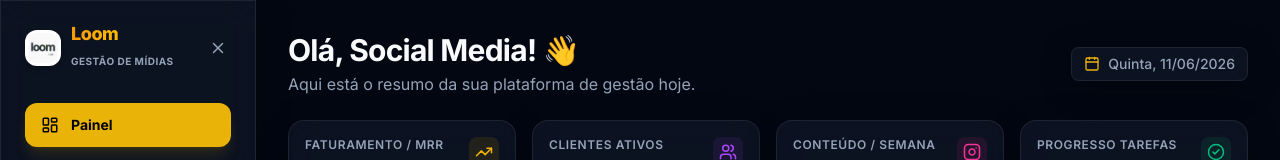
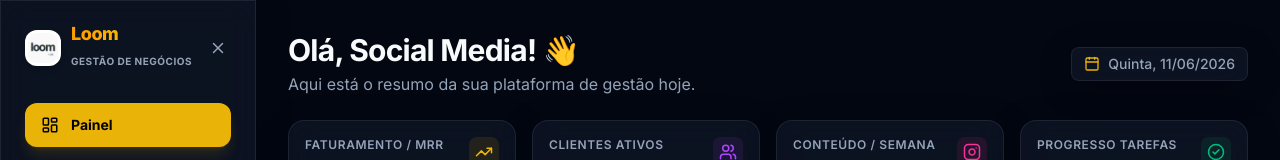
Before and after one commit to DabliuL/Socialoom, a React (Vite) app: page / in a window 1280 px wide. Shown: the top 160 px of the page. Built offline with nearby package versions, Linux system fonts and the light colour scheme.

Commit message:
style: change sidebar subtitle from Gestão de Mídias to Gestão de Negócios

```diff
--- a/index.html
+++ b/index.html
@@ -4,7 +4,7 @@
     <meta charset="UTF-8" />
     <link rel="icon" type="image/jpeg" href="/favicon.jpg" />
     <meta name="viewport" content="width=device-width, initial-scale=1.0, maximum-scale=1.0, user-scalable=no, viewport-fit=cover" />
-    <title>Loom - Gestão de Mídias</title>
+    <title>Loom - Gestão de Negócios</title>
     <!-- Google Fonts: Inter -->
     <link rel="preconnect" href="https://fonts.googleapis.com">
     <link rel="preconnect" href="https://fonts.gstatic.com" crossorigin>
--- a/src/App.jsx
+++ b/src/App.jsx
@@ -361,7 +361,7 @@ export default function App() {
               <img src={logoImg} alt="Logo" className="w-9 h-9 rounded-xl object-cover bg-white p-0.5 border border-glass-border shadow-md" />
               <div>
                 <h1 className="text-lg font-extrabold tracking-tight bg-gradient-to-r from-amber-500 to-yellow-300 bg-clip-text text-transparent leading-none mb-1">Loom</h1>
-                <span className="text-[10px] text-text-secondary font-bold uppercase tracking-wider">Gestão de Mídias</span>
+                <span className="text-[10px] text-text-secondary font-bold uppercase tracking-wider">Gestão de Negócios</span>
               </div>
             </div>
 
```
